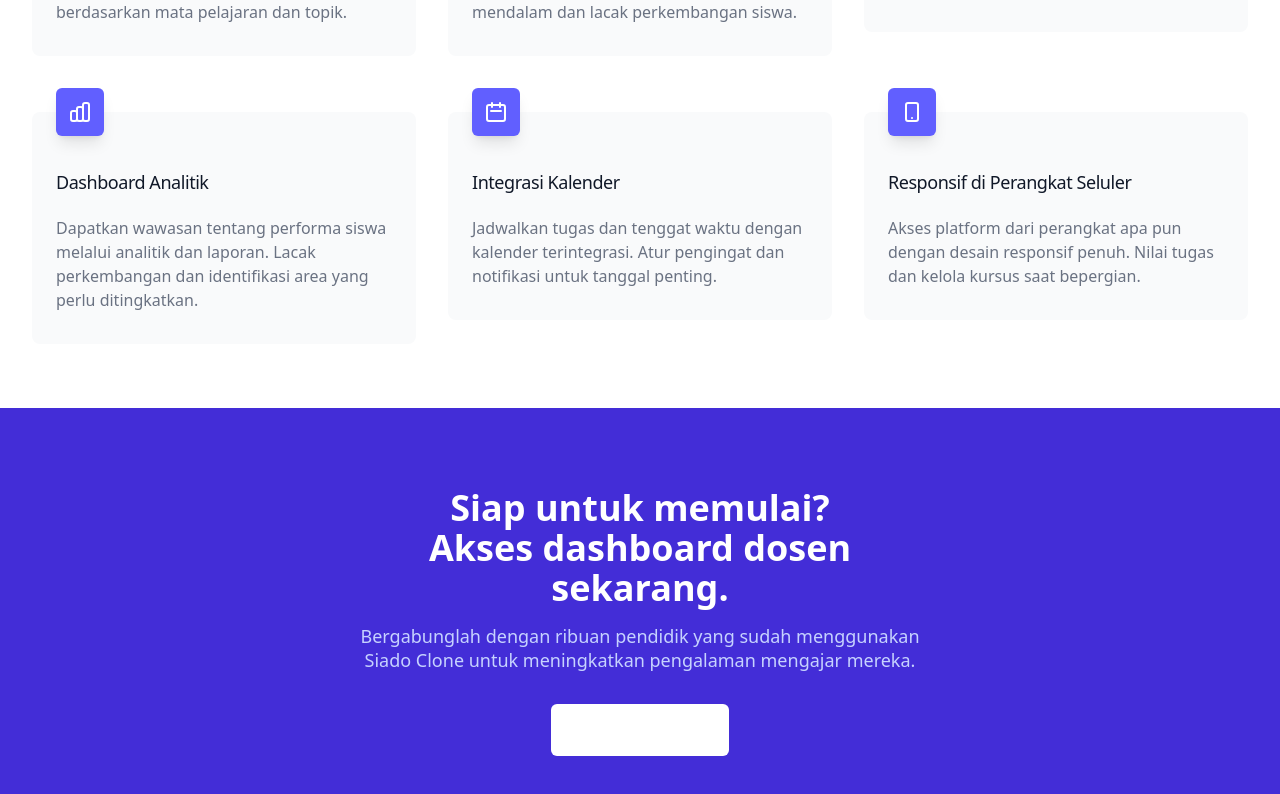
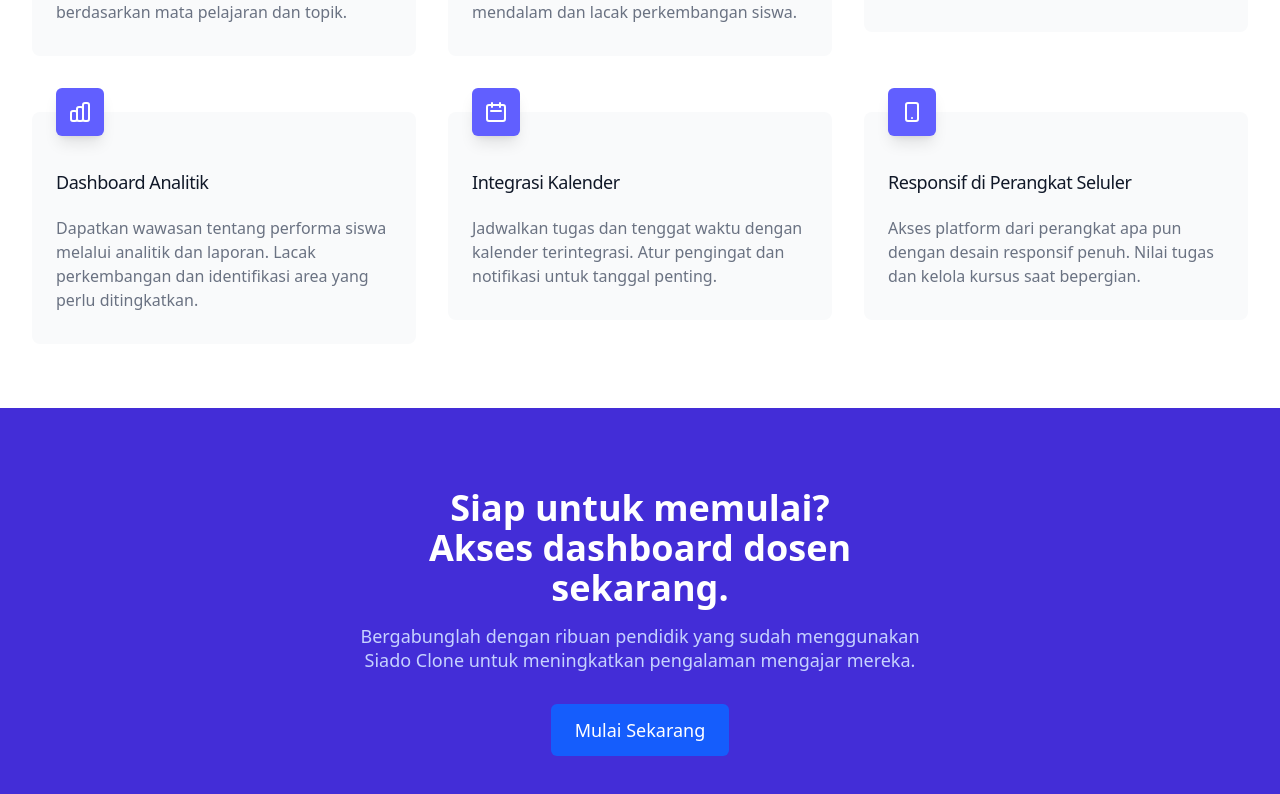
Before and after one commit to AiFahri/siado-clone-fe, a React (Vite) app: page / in a window 1280 px wide. Shown: the part 1236-2030 px from the top of the page. Built offline with nearby package versions, Linux system fonts and the light colour scheme; no server answers.

Commit message:
refactor: simplify text formatting and button class in Home component

```diff
--- a/src/Pages/Home.tsx
+++ b/src/Pages/Home.tsx
@@ -91,9 +91,8 @@ export default function Home() {
                       Pembuatan Tugas
                     </h3>
                     <p className="mt-5 text-base text-gray-500">
-                      Buat tugas mendetail dengan lampiran
-                      dan tenggat waktu. Organisasikan tugas berdasarkan mata
-                      pelajaran dan topik.
+                      Buat tugas mendetail dengan lampiran dan tenggat waktu.
+                      Organisasikan tugas berdasarkan mata pelajaran dan topik.
                     </p>
                   </div>
                 </div>
@@ -277,10 +276,7 @@ export default function Home() {
             Clone untuk meningkatkan pengalaman mengajar mereka.
           </p>
           <Link to={route("teacher.dashboard")}>
-            <Button
-              size="lg"
-              className="mt-8 w-full sm:w-auto bg-white text-indigo-700 hover:bg-indigo-50"
-            >
+            <Button size="lg" className="mt-8 w-full sm:w-auto">
               Mulai Sekarang
             </Button>
           </Link>
```
